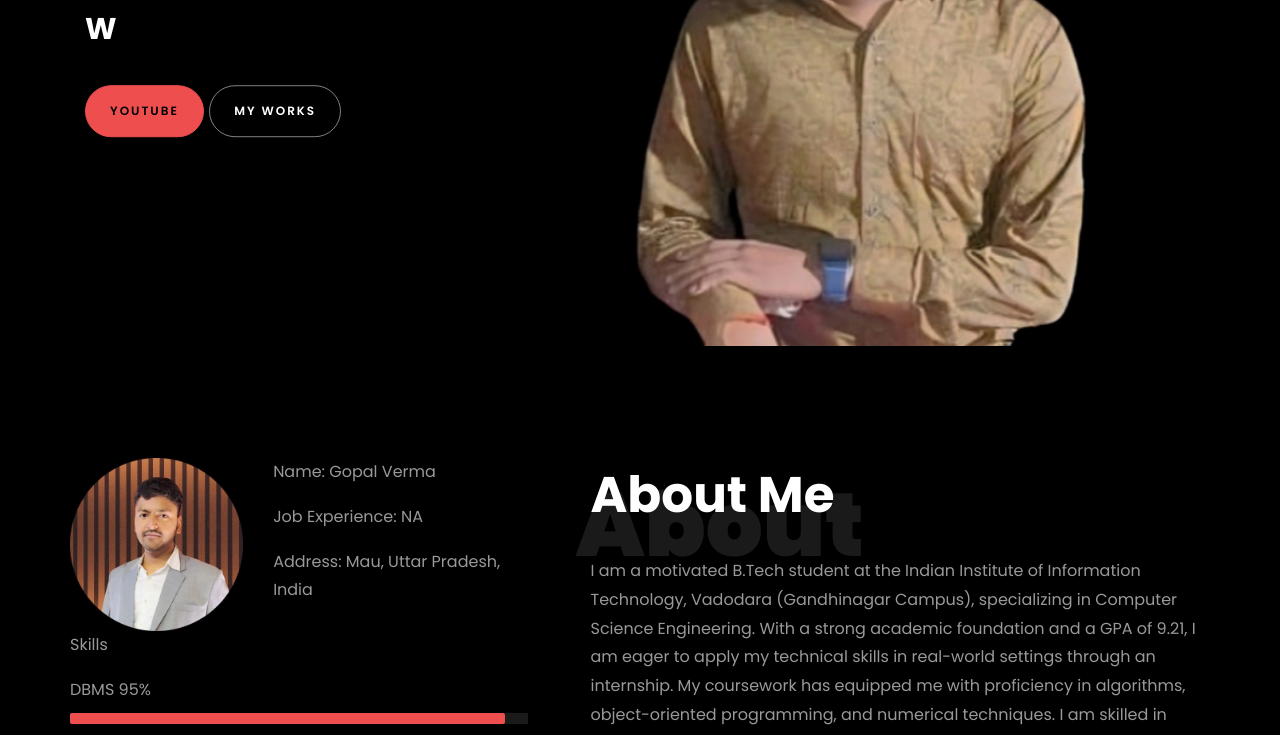
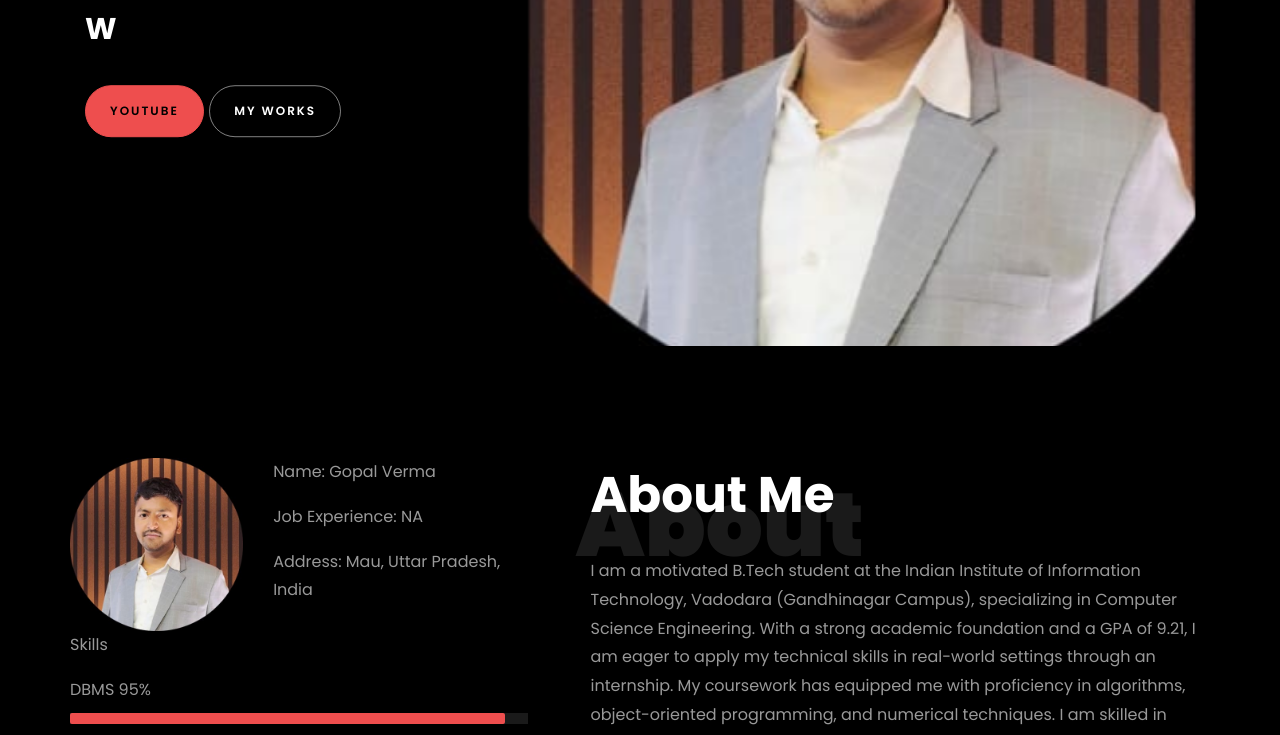
Before and after one commit to Gopalsethverma/My_Portfolio, a plain HTML site: page index.html in a window 1280 px wide. Shown: the part 414-1149 px from the top of the page. Drawn offline with Linux system fonts and the light colour scheme; files whose address does not match are found by name.

Commit message:
Update index.html

```diff
--- a/index.html
+++ b/index.html
@@ -141,7 +141,7 @@
 	      	<div class="overlay"></div>
 	         <div class="container">
 	          <div class="row d-md-flex no-gutters slider-text align-items-end justify-content-end" data-scrollax-parent="true">
-	          	<div class="one-third js-fullheight order-md-last img" style="background-image:url(images/bg_1.png);">
+	          	<div class="one-third js-fullheight order-md-last img" style="background-image:url(images/about-me.jpeg);">
 	          	 <div class="overlay"></div>
 	          	</div>
 		          <div class="one-forth d-flex  align-items-center ftco-animate" data-scrollax=" properties: { translateY: '70%' }">
```
